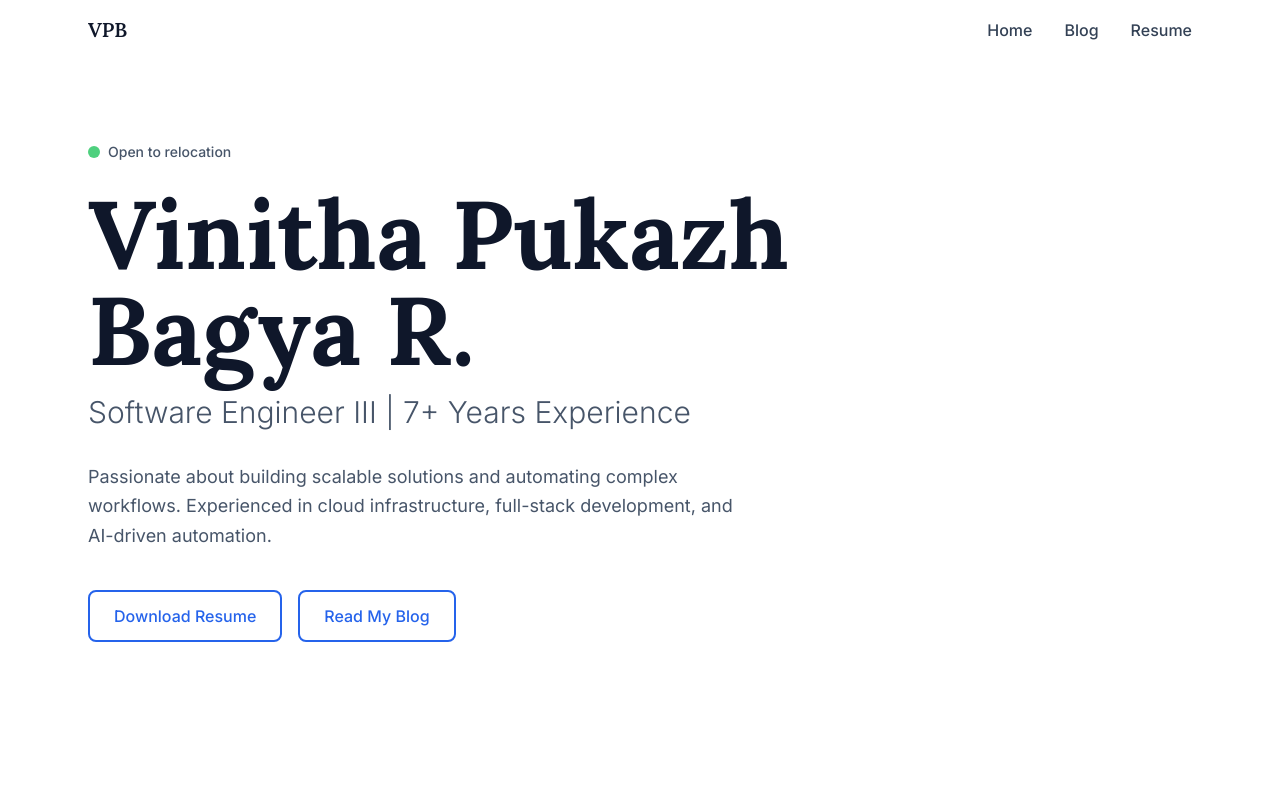
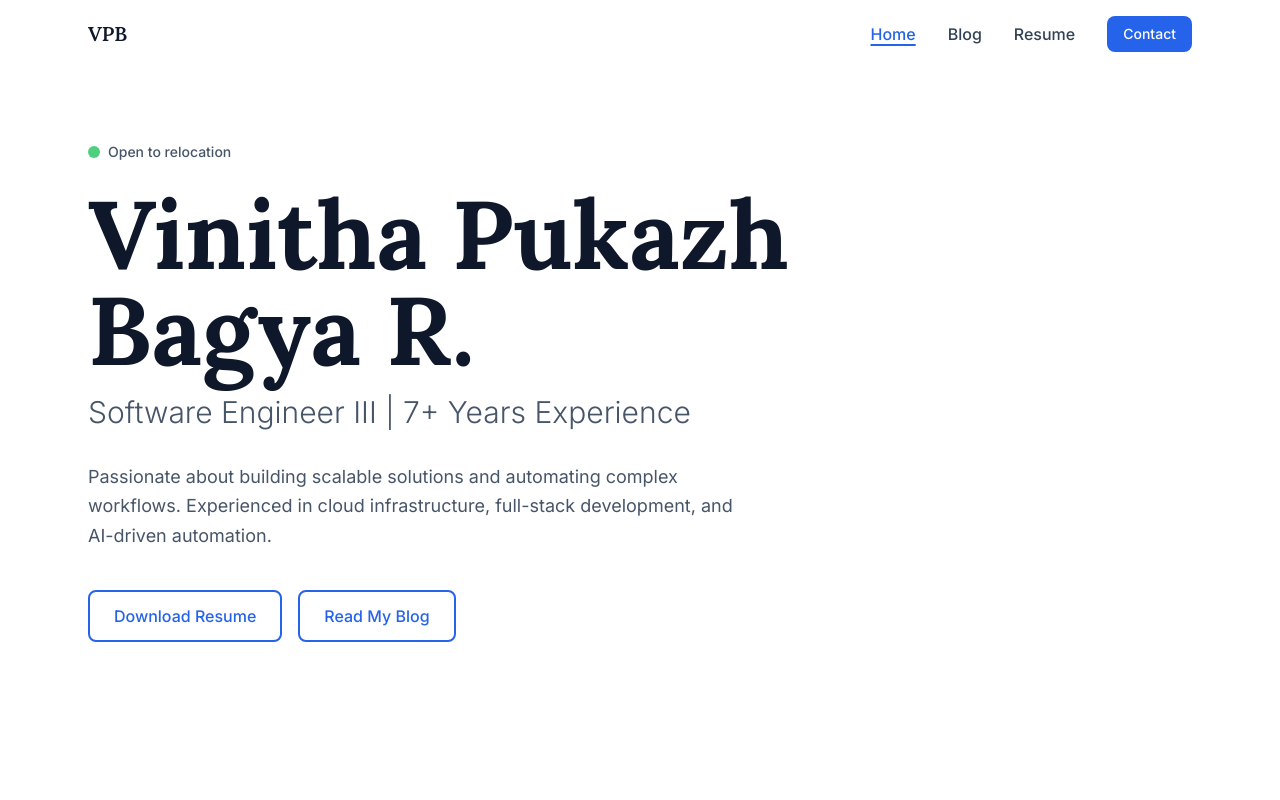
Before and after one commit to pugalvini/pugalvini.github.io, a React (Vite) app: page / in a window 1280 px wide. Shown: the top 800 px of the page. Built offline with nearby package versions, Linux system fonts and the light colour scheme.

Commit message:
feat(header): add mobile menu, contact cta, active nav states, and fix home link on blog pages

```diff
--- a/src/components/Header.jsx
+++ b/src/components/Header.jsx
@@ -1,12 +1,13 @@
 import React, { useState, useEffect } from 'react';
-import { useLocation, Link } from 'react-router-dom';
+import { useLocation, Link, useNavigate } from 'react-router-dom';
 
 const Header = () => {
     const [isScrolled, setIsScrolled] = useState(false);
+    const [mobileMenuOpen, setMobileMenuOpen] = useState(false);
     const location = useLocation();
+    const navigate = useNavigate();
 
-    // Check if we're on a blog post page
-    const isBlogPostPage = location.pathname.startsWith('/blog/');
+    const isHome = location.pathname === '/';
 
     useEffect(() => {
         const handleScroll = () => {
@@ -18,15 +19,35 @@ const Header = () => {
     }, []);
 
     const scrollToSection = (sectionId) => {
-        const element = document.getElementById(sectionId);
-        if (element) {
-            element.scrollIntoView({ behavior: 'smooth' });
+        setMobileMenuOpen(false);
+        if (isHome) {
+            const element = document.getElementById(sectionId);
+            if (element) {
+                element.scrollIntoView({ behavior: 'smooth' });
+            }
+        } else {
+            navigate('/');
+            setTimeout(() => {
+                const element = document.getElementById(sectionId);
+                if (element) {
+                    element.scrollIntoView({ behavior: 'smooth' });
+                }
+            }, 100);
         }
     };
 
+    const navLinks = [
+        { name: 'Home', action: () => scrollToSection('home'), isActive: isHome },
+        { name: 'Blog', to: '/blog', isActive: location.pathname.startsWith('/blog') },
+        { name: 'Resume', href: '/Resume.pdf', external: true }
+    ];
+
+    const getLinkStyle = (isActive) =>
+        `font-medium transition-colors ${isActive ? 'text-accent underline underline-offset-4 decoration-2' : 'text-slate-700 hover:text-accent'}`;
+
     return (
         <header
-            className={`fixed top-0 left-0 right-0 z-50 transition-all duration-300 ${isScrolled ? 'bg-white shadow-md' : 'bg-white/80 backdrop-blur-sm'
+            className={`fixed top-0 left-0 right-0 z-50 transition-all duration-300 ${isScrolled || mobileMenuOpen ? 'bg-white shadow-md' : 'bg-white/80 backdrop-blur-sm'
                 }`}
         >
             <nav className="max-w-6xl mx-auto px-6 py-4">
@@ -38,33 +59,74 @@ const Header = () => {
                         VPB
                     </button>
 
-                    <div className="flex items-center gap-8">
-                        {!isBlogPostPage && (
-                            <>
-                                <button
-                                    onClick={() => scrollToSection('home')}
-                                    className="text-slate-700 hover:text-accent transition-colors font-medium"
-                                >
-                                    Home
+                    {/* Desktop Navigation */}
+                    <div className="hidden md:flex items-center gap-8">
+                        {navLinks.map((link, index) => (
+                            link.to ? (
+                                <Link key={index} to={link.to} className={getLinkStyle(link.isActive)}>
+                                    {link.name}
+                                </Link>
+                            ) : link.href ? (
+                                <a key={index} href={link.href} target="_blank" rel="noopener noreferrer" className={getLinkStyle(false)}>
+                                    {link.name}
+                                </a>
+                            ) : (
+                                <button key={index} onClick={link.action} className={getLinkStyle(link.isActive)}>
+                                    {link.name}
                                 </button>
-                                <Link
-                                    to="/blog"
-                                    className="text-slate-700 hover:text-accent transition-colors font-medium"
-                                >
-                                    Blog
+                            )
+                        ))}
+                        <a
+                            href="mailto:pukazhvinitha@gmail.com"
+                            className="px-4 py-2 bg-accent text-white rounded-lg hover:bg-accent/90 transition-colors font-medium text-sm"
+                        >
+                            Contact
+                        </a>
+                    </div>
+
+                    {/* Mobile Menu Toggle */}
+                    <button
+                        className="md:hidden text-slate-700 hover:text-accent"
+                        onClick={() => setMobileMenuOpen(!mobileMenuOpen)}
+                        aria-label="Toggle mobile menu"
+                    >
+                        <svg className="w-6 h-6" fill="none" stroke="currentColor" viewBox="0 0 24 24">
+                            {mobileMenuOpen ? (
+                                <path strokeLinecap="round" strokeLinejoin="round" strokeWidth={2} d="M6 18L18 6M6 6l12 12" />
+                            ) : (
+                                <path strokeLinecap="round" strokeLinejoin="round" strokeWidth={2} d="M4 6h16M4 12h16M4 18h16" />
+                            )}
+                        </svg>
+                    </button>
+                </div>
+
+                {/* Mobile Navigation Drawer */}
+                {mobileMenuOpen && (
+                    <div className="md:hidden pt-4 pb-2 border-t border-slate-100 mt-4 flex flex-col gap-4">
+                        {navLinks.map((link, index) => (
+                            link.to ? (
+                                <Link key={index} to={link.to} onClick={() => setMobileMenuOpen(false)} className={`block py-2 ${getLinkStyle(link.isActive)}`}>
+                                    {link.name}
                                 </Link>
-                                <a
-                                    href="/Resume.pdf"
-                                    target="_blank"
-                                    rel="noopener noreferrer"
-                                    className="text-slate-700 hover:text-accent transition-colors font-medium"
-                                >
-                                    Resume
+                            ) : link.href ? (
+                                <a key={index} href={link.href} target="_blank" rel="noopener noreferrer" onClick={() => setMobileMenuOpen(false)} className={`block py-2 ${getLinkStyle(false)}`}>
+                                    {link.name}
                                 </a>
-                            </>
-                        )}
+                            ) : (
+                                <button key={index} onClick={link.action} className={`block w-full text-left py-2 ${getLinkStyle(link.isActive)}`}>
+                                    {link.name}
+                                </button>
+                            )
+                        ))}
+                        <a
+                            href="mailto:pukazhvinitha@gmail.com"
+                            onClick={() => setMobileMenuOpen(false)}
+                            className="block py-2 text-accent font-medium"
+                        >
+                            Contact
+                        </a>
                     </div>
-                </div>
+                )}
             </nav>
         </header>
     );
```
